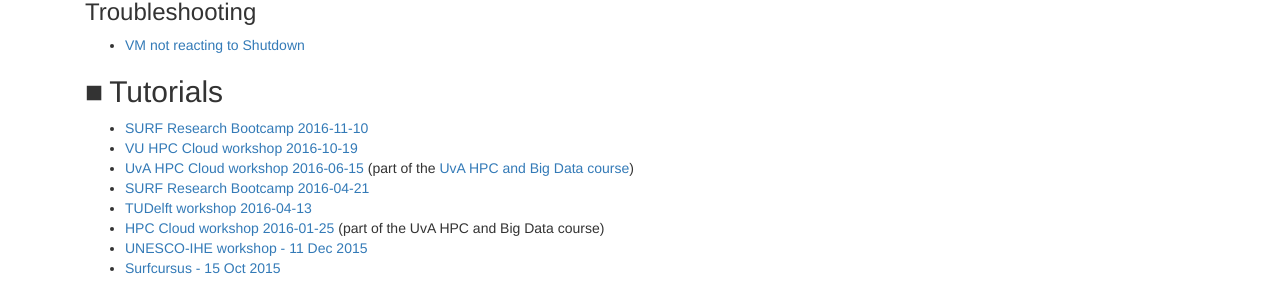
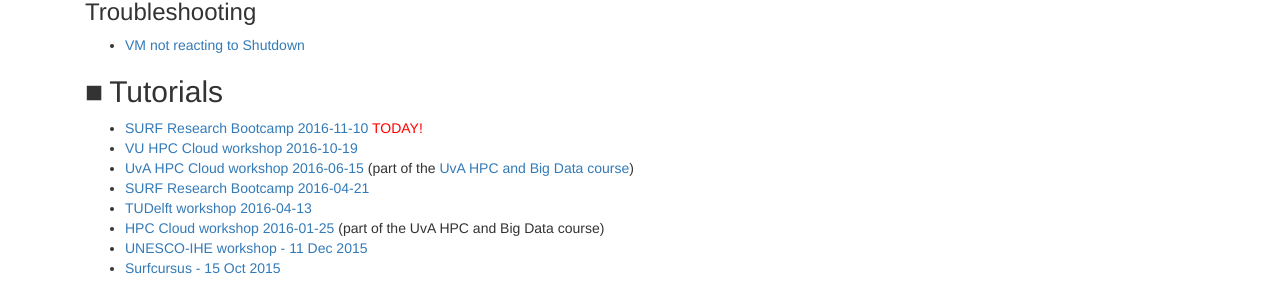
Before and after one commit to sara-nl/clouddocs, a Jekyll site: the page built from index.markdown, in a window 1280 px wide and 900 px high, scrolled down 1495 px. Shown: the part 336-637 px from the top of the window. Built offline with Jekyll 4.4.1, drawn with Linux system fonts in a browser that asks for light colours; nearby versions of some CDN libraries.

Commit message:
Today marker

```diff
--- a/index.markdown
+++ b/index.markdown
@@ -90,7 +90,7 @@
 * [VM not reacting to Shutdown](vm-not-reacting-to-shutdown)
 
 ## Tutorials
-* [SURF Research Bootcamp 2016-11-10](bootcamp-20161110/index)
+* [SURF Research Bootcamp 2016-11-10](bootcamp-20161110/index) <span style="color:red;"> TODAY!</span>
 * [VU HPC Cloud workshop 2016-10-19](VU-20161019/index)
 * [UvA HPC Cloud workshop 2016-06-15](UvA-course-20160615/index) (part of the [UvA HPC and Big Data course](http://hpc.uva.nl))
 * [SURF Research Bootcamp 2016-04-21](bootcamp-20160421/index)
```
